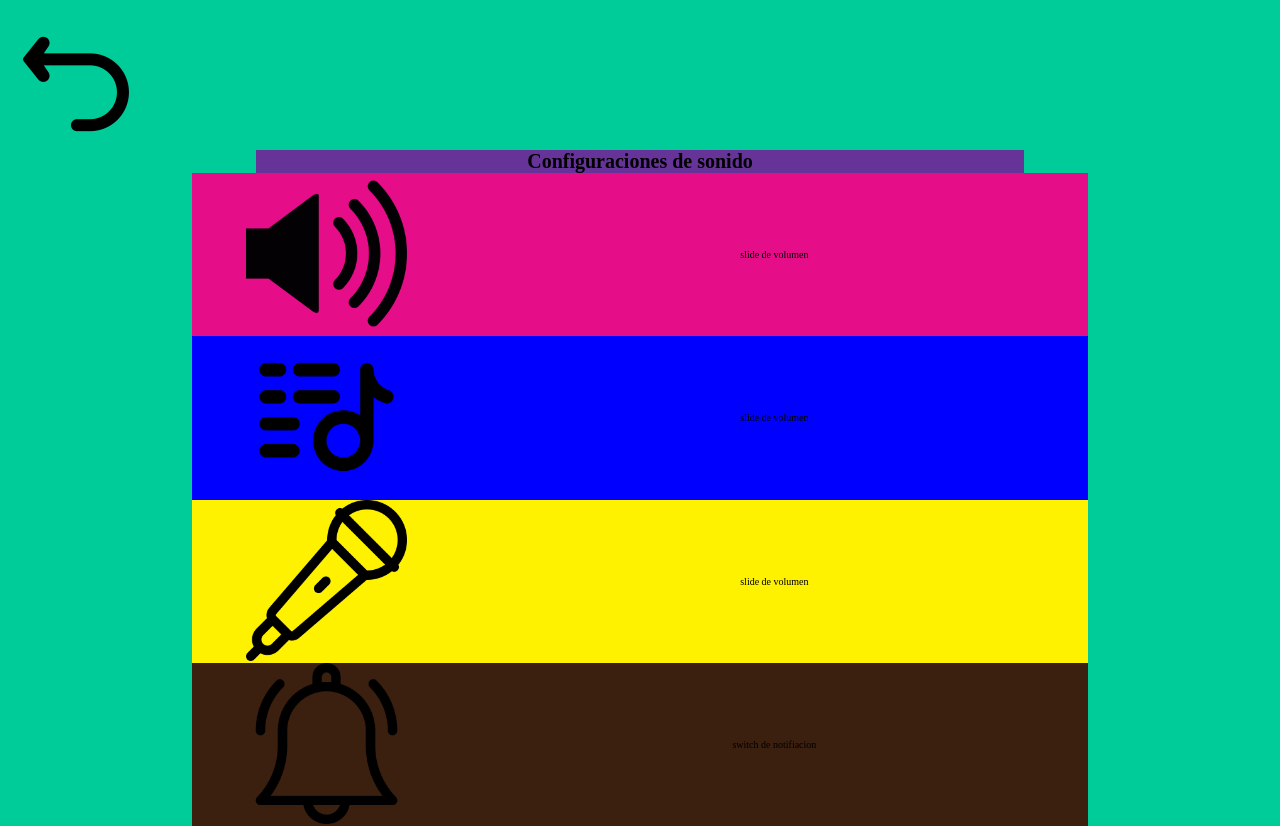
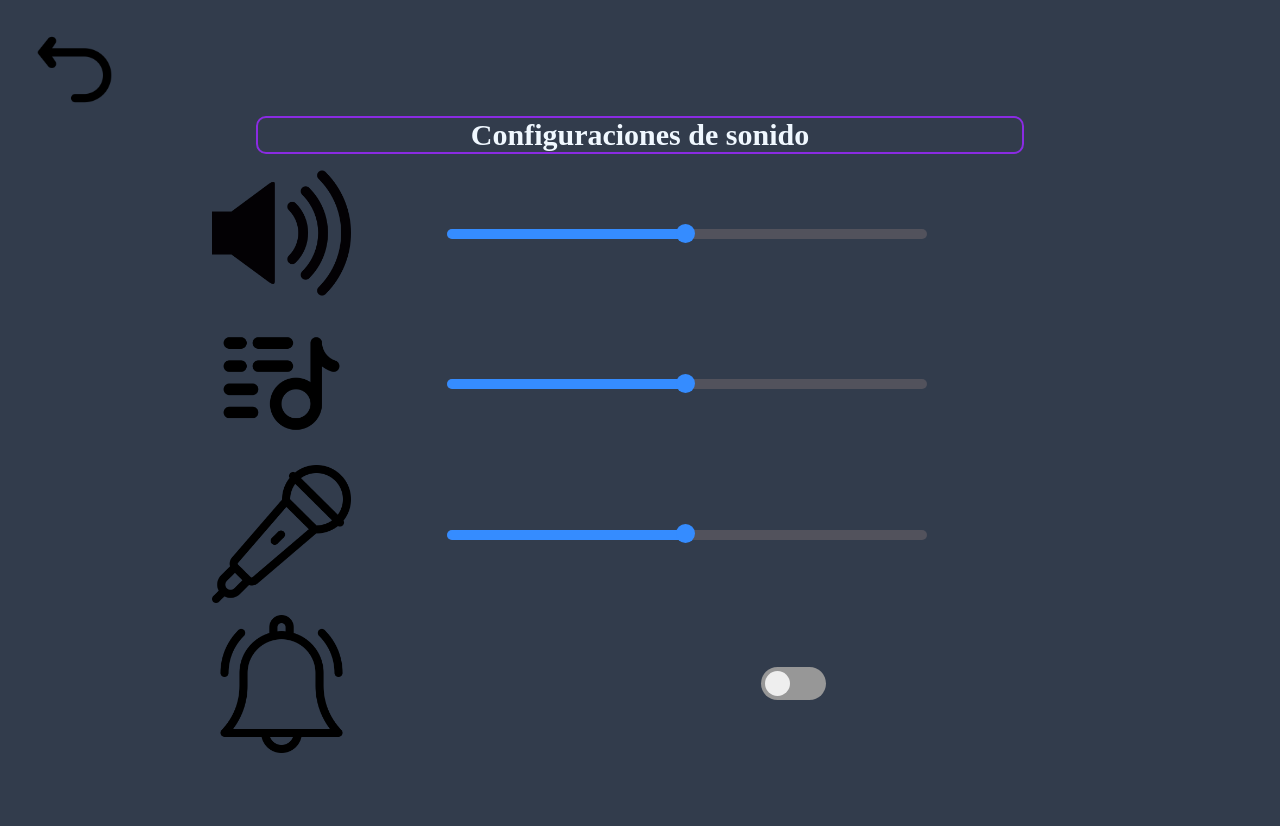
Before and after one commit to VicodeLab/Juego-TEA, a PHP site: page /HTML/sound.html in a window 1280 px wide. After the commit the page ends 753 px from the top, so only its background shows below. Run offline with PHP 8.4, Linux system fonts and the light colour scheme.

Commit message:
joa diegooo 30/05/2023

```diff
--- a/CSS/config_sound.css
+++ b/CSS/config_sound.css
@@ -5,11 +5,17 @@
 }
 
 body {
-    background-color: #00cc99;
+    background-color: #323c4c;
 }
 
 html {
     font-size: 62.5%;
+}
+
+h1{
+    color: aliceblue;
+    width: 100%;
+    font-size: 2rem;
 }
 
 
@@ -21,6 +27,7 @@ html {
     text-align: center;
     justify-content: center;
     min-width: 35rem;
+    min-height: 63.5rem;
     height: 75vh;
 }
 
@@ -31,10 +38,11 @@ html {
     margin-top: 2rem;
     min-width: 35rem;
     text-align: center;
+    width: 60%;
 }
 
 .btn_return{
-    width: 10%;
+    width: 11.6%;
     min-width: 2rem;
     margin-left: 1.2rem;
 }
@@ -46,47 +54,99 @@ html {
 /* TIULO */
 .title{
     width: 60%;
-    background-color: rebeccapurple;
-    align-items: center;
+    display: flex;
     text-align: center;
     align-content: center;
+    align-items: center;
+    margin-bottom: 1rem;
+    border: 0.2rem solid blueviolet;
+    border-radius: 1rem;
 }
 
 /* SONIDO GENEREAL */
 .div_general_sound{
-    width: 70%;
+    width: 80%;
     display: flex;
-    background-color: rgb(229, 14, 136);
     align-items: center;
     text-align: center;
     align-content: center;
+    margin-bottom: 1rem;
 }
 .level_logo_sound{
     width: 30%;
 
 }
 .img_sound{
-    width: 60%;
+    width: 68%;
 }
-.slide_sound{
-    width: 70%;
+.middle {
+	width: 65%;
+    padding: 1rem;
+	max-width: 500px;
+}
+.slider-container {
+	position: relative;
+}
+.slider-container .bar {
+	position: absolute;
+	z-index: 1;
+	left: 2px;
+	top: 1px;
+	width: 100%;
+	height: 10px;
+	border-radius: 5px;
+	background-color: #52525c;
+	overflow: hidden;
+}
+.slider-container .bar .fill {
+	display: block;
+	width: 0;
+	height: 100%;
+	background-color: #358cff;
+}
+.slider-container .slider {
+	position: relative;
+	z-index: 2;
+	-webkit-appearance: none;
+	width: 100%;
+	height: 10px;
+	border-radius: 5px;
+	outline: none;
+	background-color: transparent;
+}
+.slider-container .slider::-webkit-slider-thumb {
+	-webkit-appearance: none;
+	width: 19px;
+	height: 19px;
+	background-color: #358cff;
+	border-radius: 50%;
+	cursor: pointer;
+	outline: none;
+	box-shadow: 0 0 0 0 rgba(98,0,238,.1);
+	transition: .3s ease-in-out;
+}
+.slider-container .slider::-webkit-slider-thumb:hover {
+	box-shadow: 0 0 0 20px rgba(98,0,238,.1);
+}
+.slider-container .slider:active::-webkit-slider-thumb {
+	box-shadow: 0 0 0 40px rgba(98,0,238,.2);
 }
 
 /* SONIDO DE MUSICA */
 .div_music_sound{
-    width: 70%;
+    width: 80%;
     display: flex;
-    background-color: blue;
     align-items: center;
     text-align: center;
     align-content: center;
+    margin-bottom: 1rem;
 }
 .level_logo_music{
     width: 30%;
 
 }
 .img_music{
-    width: 60%;
+    width: 78%;
 }
 .slide_music{
     width: 70%;
@@ -95,19 +155,19 @@ html {
 /* SONIDO DE VOZ */
 
 .div_voice_sound{
-    width: 70%;
+    width: 80%;
     display: flex;
-    background-color: rgb(255, 242, 0);
     align-items: center;
     text-align: center;
     align-content: center;
+    margin-bottom: 1rem;
 }
 .level_logo_voice{
     width: 30%;
 
 }
 .img_voice{
-    width: 60%;
+    width: 75%;
 }
 .slide_voice{
     width: 70%;
@@ -116,24 +176,80 @@ html {
 /* NOTIFICACIONES */
 
 .div_notifications{
-    width: 70%;
+    width: 80%;
     display: flex;
-    background-color: rgb(59, 31, 15);
     align-items: center;
     text-align: center;
     align-content: center;
+    margin-bottom: 1rem;
 }
 .notification_logo{
     width: 30%;
 
 }
 .img_notification{
-    width: 60%;
+    width: 75%;
 }
-.switch{
+
+.switch_container{
     width: 70%;
 }
+.lbl{
+    display: inline-block;
+    width: 65px;
+    height: 33px;
+    background: #979797;
+    border-radius: 100px;
+    cursor: pointer;
+    position: relative;
+    transition: .2s;
+  }
 
-@media(max-width: 720px){
+  .lbl::after{
+    content: '';
+    display: block;
+    width: 25px;
+    height: 25px;
+    background: #eee;
+    border-radius: 100px;
+    position: absolute;
+    top: 4px;
+    left: 4px;
+    transition: .2s;
+  }
+
+  #switch:checked + .lbl::after{
+    left: 36px;
+  }
+
+  #switch:checked + .lbl{
+    background: #358cff;
+  }
+
+  #switch{
+    display: none;
+  }
+
+
+
+/* TABLETS */
+
+@media(min-width: 426px){
+    .img_sound, .img_music,
+    .img_voice, .img_notification{
+        width: 45%;
+    }
+
+    .btn_return{
+        margin-left: 3rem;
+    }
+
+    .header_sound{
+        margin-top: 2.5rem;
+    }
+
+    h1{
+        font-size: 3rem;
+    }
 
 }
--- a/HTML/index.html
+++ b/HTML/index.html
@@ -35,7 +35,7 @@
 
         <a class="btn_confi" target="_self" href="#" title="Ir a Configuraciones"> <img class="img_confi"
             src="/Multimedia/configuration-symbol.png"></a>
-        <a class="btn_sound" target="_self" href="#" title="Ir a config volumen"> <img class="img_sound"
+        <a class="btn_sound" target="_self" href="/HTML/sound.html" title="Ir a config volumen"> <img class="img_sound"
             src="/Multimedia/volume-level.png"></a>
         <a class="btn_exit" target="_self" href="#" title="salir de la aplicacion"> <img class="img_exit"
             src="/Multimedia/Exit.png"></a>
--- a/HTML/sound.html
+++ b/HTML/sound.html
@@ -11,30 +11,36 @@
 </head>
 <body>
     <header class="header_sound">
-        <a class="btn_return" target="_self" href="#" title="regresar a la pantalla principal"> <img class="img_return"
+        <a class="btn_return" target="_self" href="/HTML/index.html" title="regresar a la pantalla principal"> <img class="img_return"
             src="/Multimedia/return.png"></a>
     </header>
     <main class="container_sound">
         <div class="title">
-            <h1>Configuraciones de sonido</h1>
+                <h1>Configuraciones de sonido</h1>
         </div>
 
         <div class="div_general_sound">
             <div class="level_logo_sound">
                 <img class="img_sound" src="/Multimedia/volume-level.png" alt="logo de sonido">
             </div>
-            <div class="slide_sound">
-                slide de volumen
+
+            <div class="middle">
+                <div class="slider-container">
+                    <span class="bar"><span class="fill"></span></span>
+                    <input id="slider" class="slider" type="range" min="0" max="100" value="50">
+                </div>
             </div>
-
         </div>
 
         <div class="div_music_sound">
             <div class="level_logo_music">
                 <img class="img_music" src="/Multimedia/music_logo.png" alt="logo de musica">
             </div>
-            <div class="slide_music">
-                slide de volumen
+            <div class="middle">
+                <div class="slider-container">
+                    <span class="bar"><span class="fill"></span></span>
+                    <input id="slider" class="slider" type="range" min="0" max="100" value="50">
+                </div>
             </div>
 
         </div>
@@ -43,8 +49,11 @@
             <div class="level_logo_voice">
                 <img class="img_voice" src="/Multimedia/microphone.png" alt="logo de voz">
             </div>
-            <div class="slide_voice">
-                slide de volumen
+            <div class="middle">
+                <div class="slider-container">
+                    <span class="bar"><span class="fill"></span></span>
+                    <input id="slider" class="slider" type="range" min="0" max="100" value="50">
+                </div>
             </div>
 
         </div>
@@ -53,15 +62,16 @@
             <div class="notification_logo">
                 <img class="img_notification" src="/Multimedia/notification.png" alt="logo de notificación">
             </div>
-            <div class="switch">
-                switch de notifiacion
-
+            <div class="switch_container">
+                <input type="checkbox" id="switch">
+                <label for="switch" class="lbl"></label>
             </div>
 
         </div>
 
 
     </main>
-
+    <script src="https://cdnjs.cloudflare.com/ajax/libs/jquery/3.7.0/jquery.min.js"></script>
+    <script src="/JS/index.js"></script>
 </body>
 </html>
--- /dev/null
+++ b/JS/index.js
@@ -0,0 +1,49 @@
+
+// FUNCION PARA SLIDER DE VOLUMEN
+
+var $slider = $("#slider");
+var $fill = $(".bar .fill");
+
+function setBar() {
+	$fill.css("width", $slider.val() + "%");
+}
+
+$slider.on("input", setBar);
+
+setBar();
+
+// Obtener referencia al botón
+var btnSalir = document.querySelector(".btn_exit");
+
+// Agregar el evento click al botón
+btnSalir.addEventListener("click", salir);
+
+// Función para salir de la aplicación
+function salir() {
+  if (window.close) {
+    window.close();
+  } else if (window.top.close) {
+    window.top.close();
+  }
+}
+
+// ----OTRAS VERSIONES----
+
+// slider.addEventListener("input", setBar);
+
+// const slider = document.querySelectorAll("#slider");
+// const fill = document.querySelectorAll(".bar .fill");
+
+// function setBar(){
+//     fill.css("width", slider.val() + "%");
+// }
+
+
+//----------------------
+
+// let slider = document.querySelector("input");
+
+// slider.oninput = function(){
+//     let fill = document.querySelector("span");
+//     fill.value = slider.value;
+// }
```
Also changed, not shown: CSS/Style.css (+16 -6 lines).
